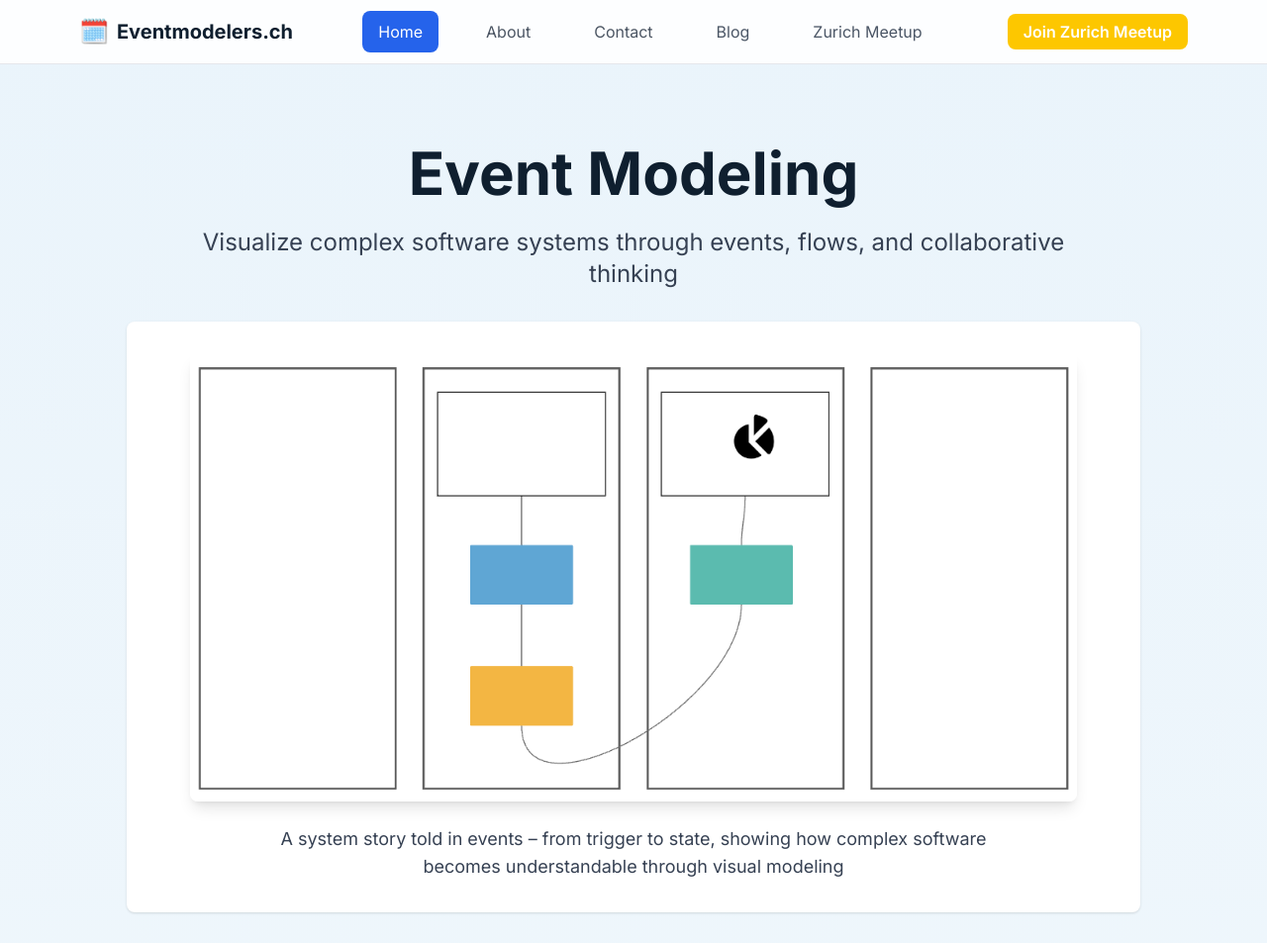
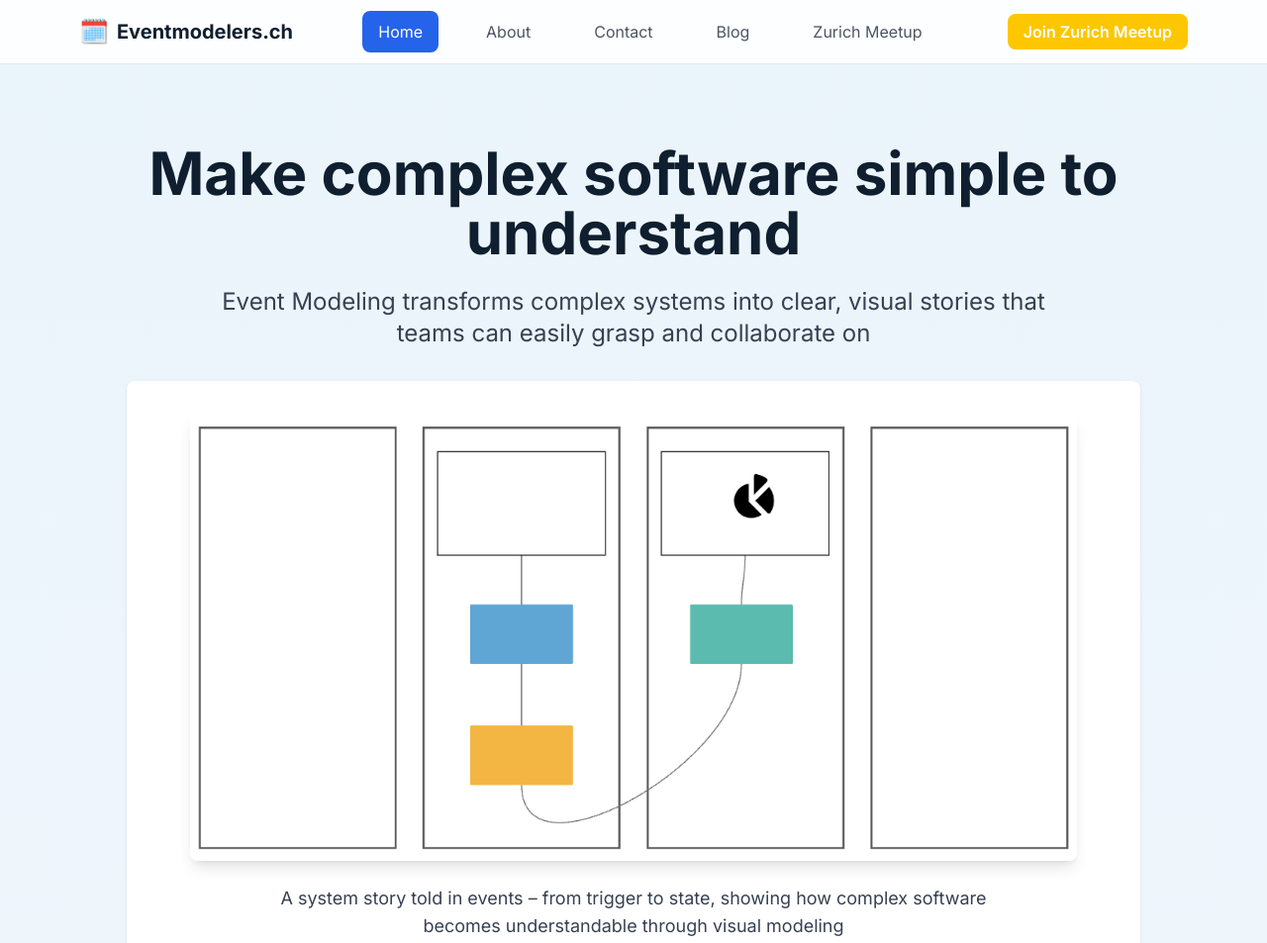
Before and after one commit to SBortz/event-modeling-zurich, an Astro site: page / in a window 1280 px wide. Shown: the top 953 px of the page at 99% size. Built offline with nearby package versions, Linux system fonts and the light colour scheme; Astro itself is replaced by a stand-in of ours.

Commit message:
hero message

```diff
--- a/src/pages/index.astro
+++ b/src/pages/index.astro
@@ -22,10 +22,10 @@ import Navigation from "../components/Navigation.astro";
     <!-- Hero Section -->
     <section class="px-4 py-20 text-center">
       <h1 class="text-5xl md:text-6xl font-bold mb-6 text-[#0f1f2f]">
-        Event Modeling
+        Make complex software simple to understand
       </h1>
       <p class="text-xl md:text-2xl text-gray-700 max-w-4xl mx-auto mb-8">
-        Visualize complex software systems through events, flows, and collaborative thinking
+        Event Modeling transforms complex systems into clear, visual stories that teams can easily grasp and collaborate on
       </p>
 
       <!-- Event Modeling Methodology Visual -->
```
